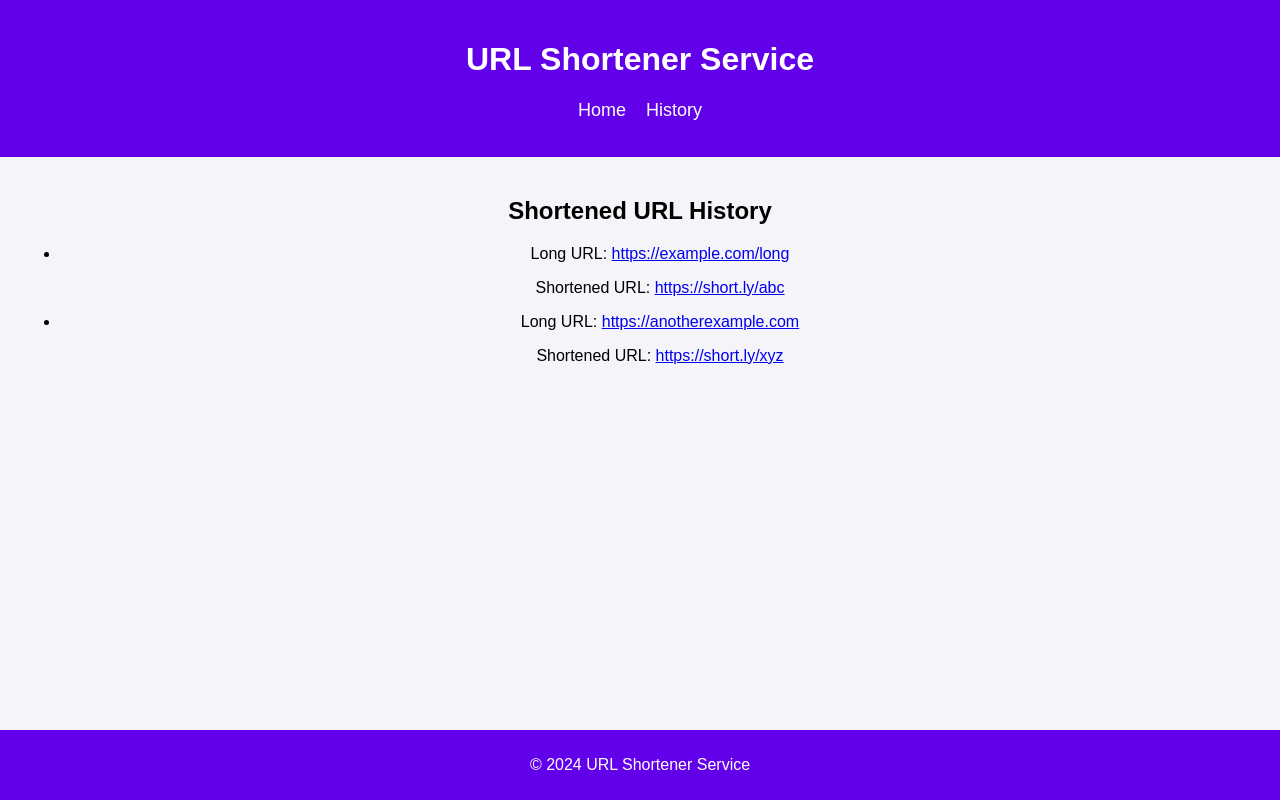
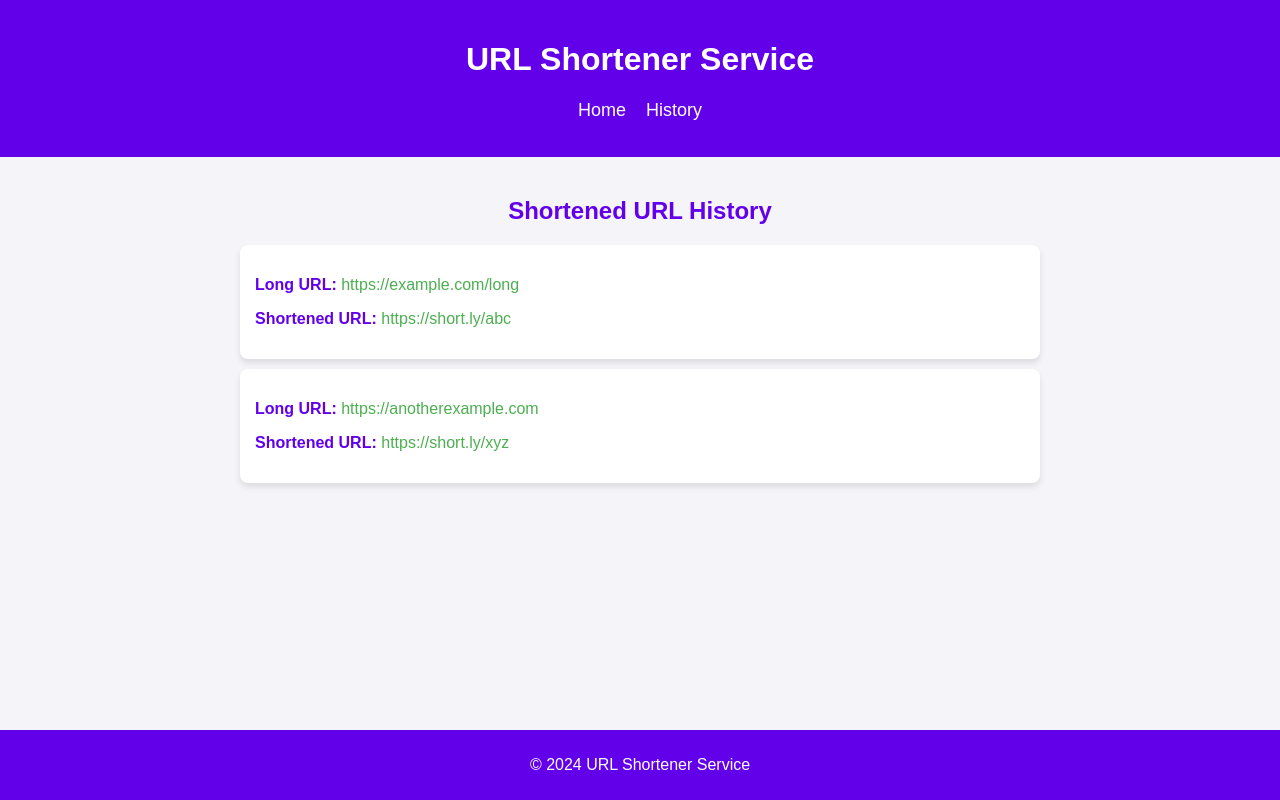
Before and after one commit to Hack-Mav/url-shortener-frontend, a React (Create React App) app: page /history in a window 1280 px wide. Built offline with nearby package versions, Linux system fonts and the light colour scheme.

Commit message:
modified the History.js file in accordance with the theme

```diff
--- a/src/Components/History.js
+++ b/src/Components/History.js
@@ -8,16 +8,62 @@ const History = () => {
   ];
 
   return (
-    <div className="history">
-      <h2>Shortened URL History</h2>
-      <ul>
-        {history.map((entry, index) => (
-          <li key={index}>
-            <p>Long URL: <a href={entry.longUrl}>{entry.longUrl}</a></p>
-            <p>Shortened URL: <a href={entry.shortUrl}>{entry.shortUrl}</a></p>
-          </li>
-        ))}
-      </ul>
+    <div className="history" style={{ maxWidth: "800px", margin: "0 auto", textAlign: "center" }}>
+      <h2 style={{ color: "#6200ea", marginBottom: "20px" }}>Shortened URL History</h2>
+      {history.length > 0 ? (
+        <ul
+          style={{
+            listStyleType: "none",
+            padding: "0",
+            margin: "0",
+          }}
+        >
+          {history.map((entry, index) => (
+            <li
+              key={index}
+              style={{
+                backgroundColor: "#ffffff",
+                padding: "15px",
+                marginBottom: "10px",
+                borderRadius: "8px",
+                boxShadow: "0 4px 6px rgba(0, 0, 0, 0.1)",
+                textAlign: "left",
+              }}
+            >
+              <p>
+                <strong style={{ color: "#6200ea" }}>Long URL:</strong>{" "}
+                <a
+                  href={entry.longUrl}
+                  target="_blank"
+                  rel="noopener noreferrer"
+                  style={{
+                    color: "#4CAF50",
+                    textDecoration: "none",
+                  }}
+                >
+                  {entry.longUrl}
+                </a>
+              </p>
+              <p>
+                <strong style={{ color: "#6200ea" }}>Shortened URL:</strong>{" "}
+                <a
+                  href={entry.shortUrl}
+                  target="_blank"
+                  rel="noopener noreferrer"
+                  style={{
+                    color: "#4CAF50",
+                    textDecoration: "none",
+                  }}
+                >
+                  {entry.shortUrl}
+                </a>
+              </p>
+            </li>
+          ))}
+        </ul>
+      ) : (
+        <p style={{ color: "#666", fontSize: "16px" }}>No history available.</p>
+      )}
     </div>
   );
 };
```
